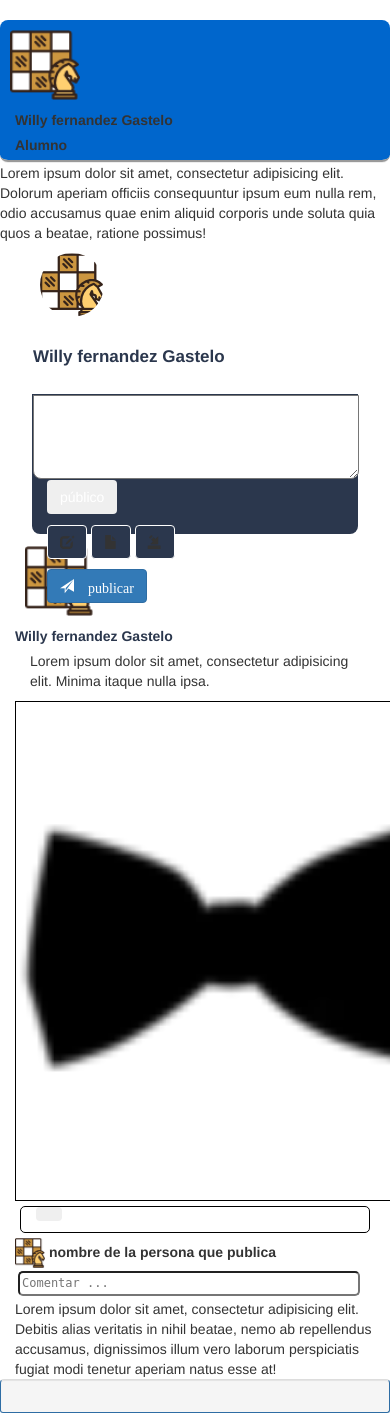
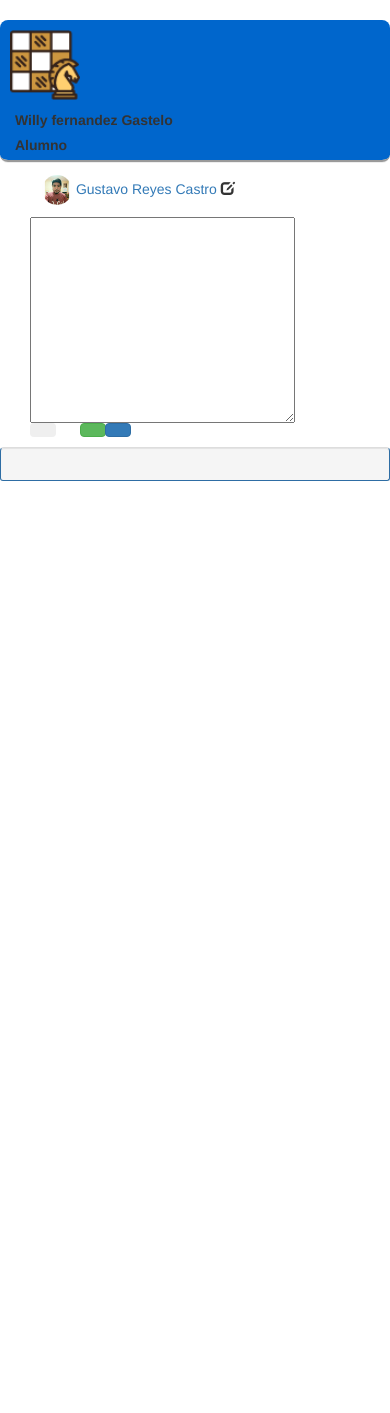
Before and after one commit to willyfer/EdmodoPro, a PHP site: page /principal.html in a window 390 px wide; the page is wider, and only the part inside the window is pictured. Shown: the part 52-1465 px from the top of that part. After the commit the page ends 533 px from the top of that part, so only its background shows below. Run offline with PHP 8.4, Linux system fonts and the light colour scheme.

Commit message:
actualizacion
v3.4

```diff
--- a/material-kit-html-v2.0.4/assets/css/estili_willy.css
+++ b/material-kit-html-v2.0.4/assets/css/estili_willy.css
@@ -178,5 +178,17 @@
     background-color: red;
 }
 .ul2 {
+    border-color: cyan;
+    border-style: solid;
+    border-width: 1px;
     width: 250px;
+    margin: 5px;
+    padding: 5px;
 }
+#form_search {
+    width: 400px;
+}
+#head_post {
+    padding: 5px;
+    margin: 7px;
+}
--- a/material-kit-html-v2.0.4/principal.html
+++ b/material-kit-html-v2.0.4/principal.html
@@ -140,92 +192,33 @@
                         </div>
                     </div>
                 </div>
-                Lorem ipsum dolor sit amet, consectetur adipisicing elit. Dolorum aperiam officiis consequuntur ipsum eum nulla rem, odio accusamus quae enim aliquid corporis unde soluta quia quos a beatae, ratione possimus!
                 <div class="col-md-7">
-                    <div>
-                        <div class="container-fluid">
-                            <div class="row" id="barra_user">
-                                <div class="col-md-2" id="img_user_publicar">
-                                    <img alt="foto de perfil" class="img-rounded img-circle img-fluid" id="foto_perfil" src="assets/img/tablero-de-ajedrez.png">
+                    <div class="container-fluid" id="postear">
+                        <div class="row" id="head_post">
+                            <img alt="#" class="img-rounded img-circle img_small" src="assets/img/gustavo.jpg">
                             </img>
-                                </div>
-                                <div class="col-md-7 container-fluid" id="name_user_publicar">
-                                    <label id="name_user_post">
-                                        Willy fernandez Gastelo
-                                    </label>
+                            <a href="#">
+                                Gustavo Reyes Castro
+                            </a>
+                            <div class="navbar-right glyphicon glyphicon-edit" id="mas_posted">
                             </div>
                         </div>
-                            <div id="div_txtarea_post">
-                                <textarea id="txt_area_post" name="" placeholder="Escribe algo ...">
+                        <div id="txt_post">
+                            <textarea cols="30" id="" name="" rows="10">
                             </textarea>
-                                <div class="row container">
-                                    <div class="col-md-2">
-                                        <button class="btn dropdown dropdown-toggle " data-placement="left" data-toggle="tooltip" style="color:white;" title="Modo de publicación" type="button">
-                                            público
+                        </div>
+                        <div id="opciones_post">
+                            <button class="btn ">
                             </button>
-                                    </div>
-                                    <div class="col-md-4">
-                                        <button class="btn btn-fab glyphicon glyphicon-edit" data-placement="bottom" data-toggle="tooltip" id="post_btn_insert" title="Añadir archivos" type="button">
+                            <button class="btn btn-toolbar btn-link">
                             </button>
-                                        <button class="btn btn-fab glyphicon glyphicon-file" data-placement="bottom" data-toggle="tooltip" id="post_btn_insert" title="Añadir fotos">
+                            <button class="btn btn-toolbar btn-success">
                             </button>
-                                        <button class="btn-fab btn glyphicon glyphicon-import" data-placement="bottom" data-toggle="tooltip" id="post_btn_insert">
-                                        </button>
-                                    </div>
-                                    <div class="col-md-4">
-                                        <button class="btn btn-primary glyphicon glyphicon-send">
-                                            publicar
+                            <button class="btn btn-toolbar btn-primary">
                             </button>
                         </div>
                     </div>
-                            </div>
-                        </div>
-                    </div>
-                    <div>
-                        <div>
-                            <img alt="foto de perfil" class="img-responsive img_big img-raised rounded-circle img-fluid" id="foto_perfil" src="assets/img/tablero-de-ajedrez.png">
-                            </img>
-                            <label for="" id="name_user_posts">
-                                Willy fernandez Gastelo
-                            </label>
-                        </div>
-                        <div class="container" id="txt_post">
-                            <p>
-                                Lorem ipsum dolor sit amet, consectetur adipisicing elit. Minima itaque nulla ipsa.
-                            </p>
-                        </div>
-                        <div id="post">
-                            <img alt="" class="img_post img_center" src="assets/img/apple-icon.png">
-                            </img>
-                        </div>
-                        <div id="social">
-                            <div class="row container">
-                                <div class="col-md-6" id="icon_like">
-                                    <button class="btn btn-white data-toggle=" data-placement="left" title="Deja un mensaje" tooltip"="" type="button">
-                                    </button>
-                                </div>
-                                <div class="col-md-5" id="icon_comment">
-                                </div>
-                            </div>
-                        </div>
-                        <div id="comentarios">
-                            <div id="img_usuario">
-                                <div>
-                                    <img alt="" class="img-raised rounded-circle img-fluid img_small" src="assets/img/tablero-de-ajedrez.png">
-                                        <label for="">
-                                            nombre de la persona que publica
-                                        </label>
-                                    </img>
-                                </div>
-                                <div style="padding: 0px">
-                                    <input class="ancho_auto" id="input_comment" placeholder="Comentar ..." type="text">
-                                    </input>
-                                </div>
-                            </div>
-                        </div>
-                        <div>
-                            Lorem ipsum dolor sit amet, consectetur adipisicing elit. Debitis alias veritatis in nihil beatae, nemo ab repellendus accusamus, dignissimos illum vero laborum perspiciatis fugiat modi tenetur aperiam natus esse at!
-                        </div>
+                    <div id="posts">
                     </div>
                 </div>
             </div>
```
Also changed, not shown: other parts of material-kit-html-v2.0.4/principal.html (+54 -2 lines). Lines whose indentation alone changed are shown as unchanged.
